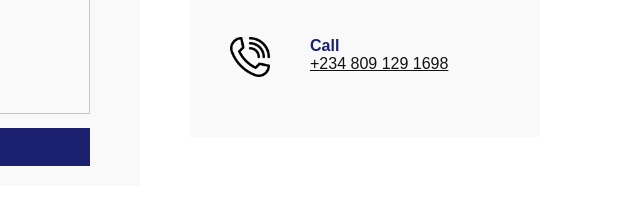
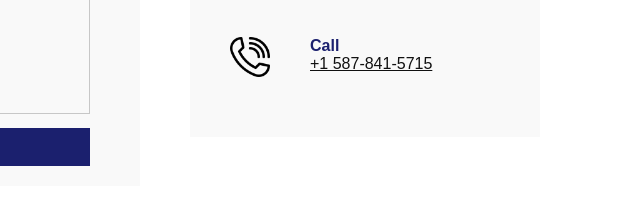
Before and after one commit to Mannie297/mywebsite, a website: page dist/contact.html in a window 1280 px wide. Shown: the part 542-746 px from the top of the page, 640-1280 px from the left. Drawn offline with Linux system fonts and the light colour scheme.

Commit message:
Third Commit

```diff
--- a/dist/contact.html
+++ b/dist/contact.html
@@ -108,7 +108,8 @@
                     <img src="images/call.png" class="contact-icon" alt="">
                     <div class="details">
                         <h4>Call</h4>
-                        <a href="tel:+1 587-841-5715 ">+234 809 129 1698</a>
+                        <a href="tel:+1 587-841-5715 ">+1 587-841-5715 </a>
+
                     </div>
                 </div>
             </div>
```
